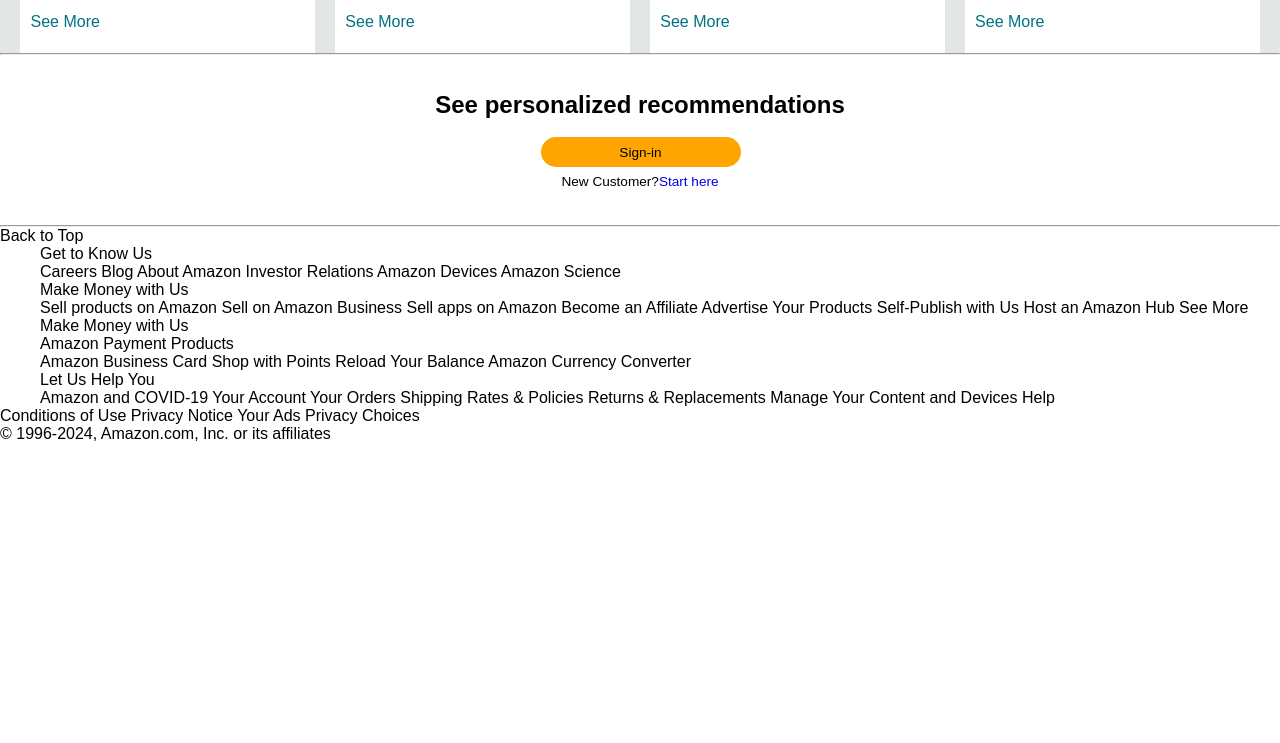
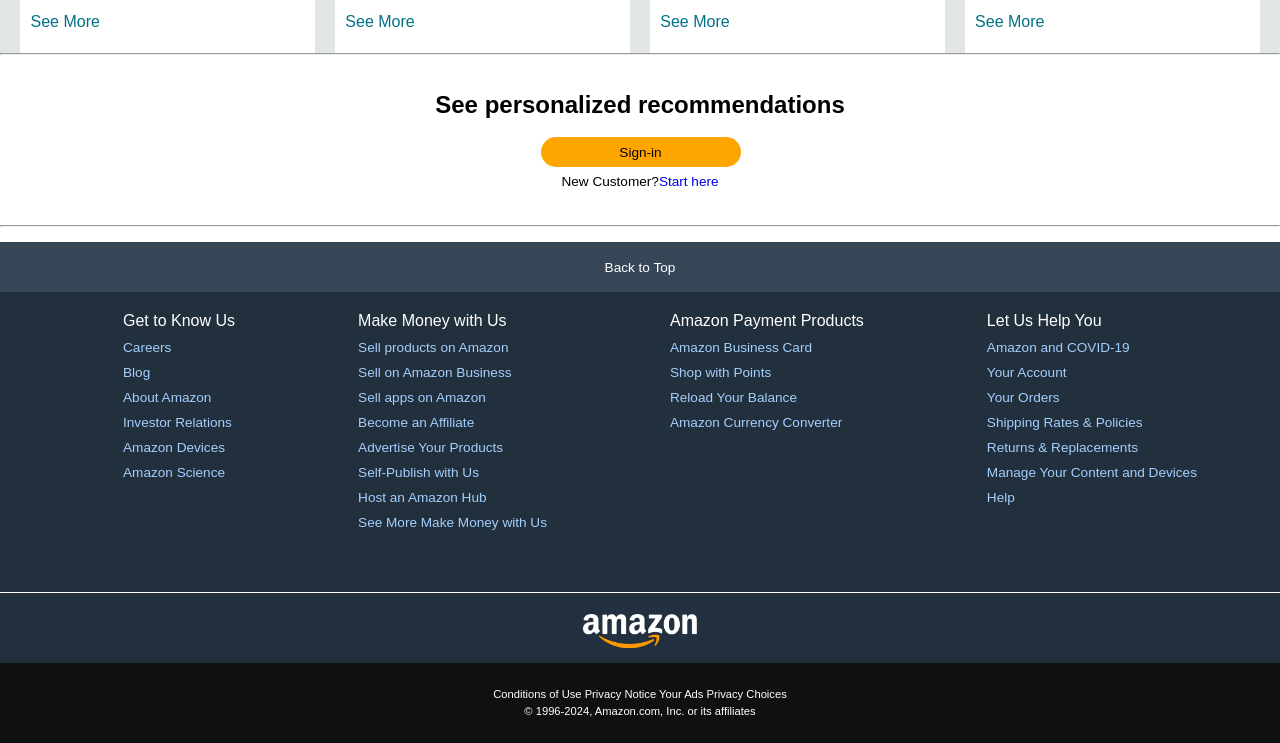
Before and after one commit to ranavivek96/amazon-clone, a plain HTML site: page index.html in a window 1280 px wide. Shown: the part 1267-2010 px from the top of the page. Before the commit the page ends 1710 px from the top, so only its background shows below. Drawn offline with Linux system fonts and the light colour scheme.

Commit message:
Add initial changes

```diff
--- a/style.css
+++ b/style.css
@@ -260,3 +260,70 @@ button {
     font-size: 0.85rem;
     margin-top: 7px;
 }
+
+/* Amazon Bottom bar (Footer) */
+footer {
+    margin-top: 15px;
+}
+
+.foot-panel1 {
+    background-color: #374758;
+    color: white;
+    height: 50px;
+    display: flex;
+    justify-content: center;
+    align-items: center;
+    font-size: 0.85rem;
+}
+
+.foot-panel2 {
+    background-color: #222f3d;
+    color: white;
+    height: 300px;
+    display: flex;
+    justify-content: space-evenly;
+}
+
+ul {
+    margin-top: 20px;
+}
+
+ul a {
+    display: block;
+    font-size: 0.85rem;
+    margin-top: 10px;
+    color: #a4cffd;
+}
+
+.foot-panel3 {
+    background-color: #222f3d;
+    color: white;
+    border-top: 0.5px solid white;
+    height: 70px;
+    display: flex;
+    justify-content: space-evenly;
+    align-items: center;
+}
+
+.logo2 {
+    background-image: url("Images/amazon_logo.png");
+    background-size: cover;
+    height: 40px;
+    width: 120px;
+}
+
+.foot-panel4 {
+    background-color: #0f1111;
+    color: white;
+    height: 80px;
+    font-size: 0.7rem;
+    text-align: center;
+}
+
+.pages {
+    padding-top: 25px;
+}
+
+.copyright {
+    padding-top: 5px;
+}
```
